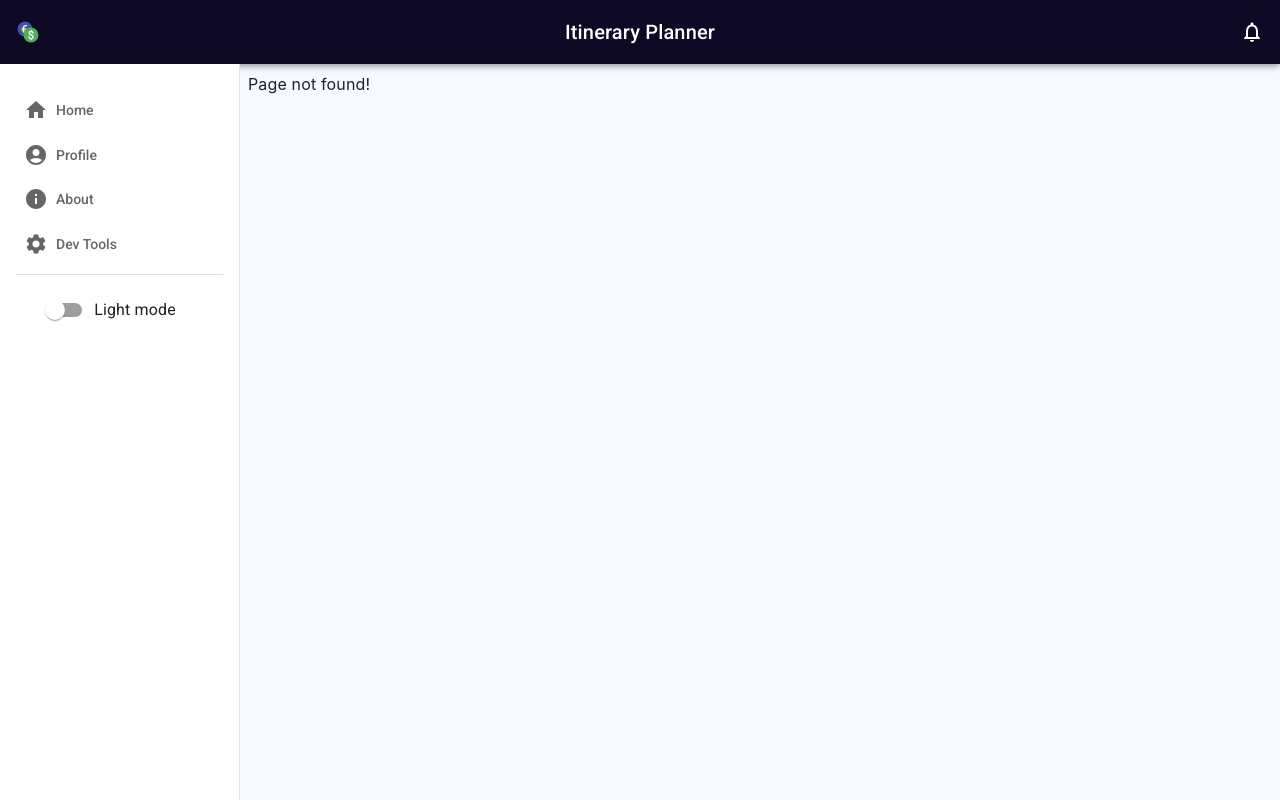
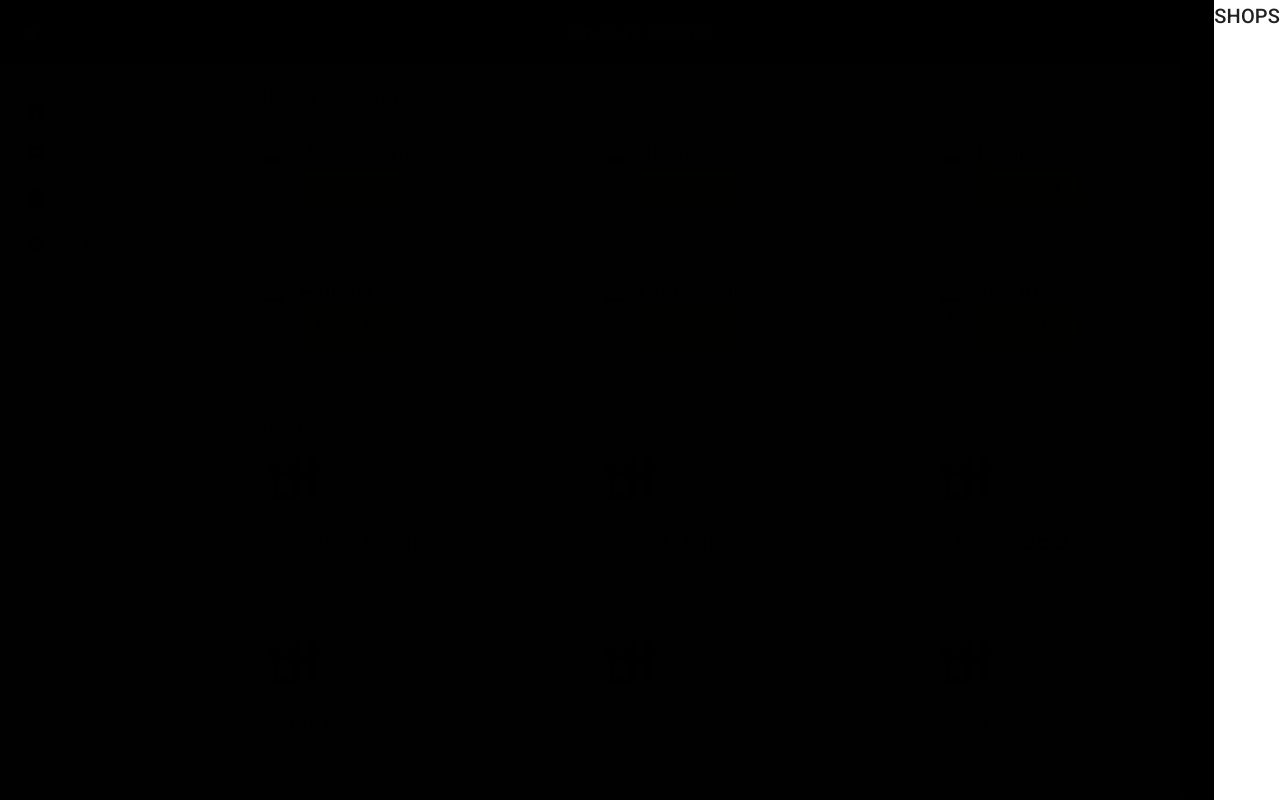
Before and after one commit to lydialawli/itinerary-planner-ly, a React (Create React App) app: page /dashboard/store_001 in a window 1280 px wide. Before the commit this address had no page. Shown: the top 800 px of the page. Built offline with nearby package versions, Linux system fonts and the light colour scheme.

Commit message:
add drawer onClick Shop

```diff
--- a/src/App.tsx
+++ b/src/App.tsx
@@ -1,5 +1,5 @@
 import { AppStore } from './appContext'
-import { Route, Switch, BrowserRouter } from 'react-router-dom'
+import { Route, Switch, BrowserRouter, Redirect } from 'react-router-dom'
 import { Welcome, About, NotFound, Home } from './pages'
 import { PrivateLayout } from './routes/Layout'
 
@@ -20,7 +20,10 @@ const App = () => {
             <BrowserRouter>
               <PrivateLayout>
                 <Switch>
-                  <Route path="/" exact component={Home} />
+                  <Route exact path="/">
+                    <Redirect to="/dashboard" />
+                  </Route>
+                  <Route path="/dashboard/:shopId?" exact component={Home} />
                   <Route path="/welcome" component={Welcome} />
                   <Route path="/about" component={About} />,
                   <Route component={NotFound} />
--- a/src/components/ShopCard.tsx
+++ b/src/components/ShopCard.tsx
@@ -1,19 +1,31 @@
 import React, { ReactElement } from 'react'
-import { Paper, Typography, Grid, Box, Card, CardContent, CardMedia, Avatar, Chip } from '@mui/material'
-
+import { Link as RouterLink, useParams, useHistory } from 'react-router-dom'
+import { Paper, Link, Typography, Grid, Box, Card, CardContent, CardMedia, Avatar, Chip } from '@mui/material'
 import { Theme, useTheme } from '@mui/material/styles'
 import makeStyles from '@mui/styles/makeStyles'
 import { Store } from '../interactions/reducers/containerReducer'
 import storePng from '../assets/store-icon.png'
 import recipient1 from '../assets/Container-format-1.png'
+import ShopOverlay from './ShopDetailOverlay'
+
+interface ParamTypes {
+  shopId: string
+}
 
 const ShopCard = (shop: Store): ReactElement => {
   const classes = useStyles()
+  const history = useHistory()
   const theme = useTheme()
+  const { shopId } = useParams<ParamTypes>()
 
   return (
     <Grid item xs={8} sm={4}>
-      <Card elevation={0} sx={{ display: 'flex', maxWidth: '250px', padding: theme.spacing(1) }}>
+      <Link to={`/dashboard/${shop.id}`} component={RouterLink}>
+        <Card
+          onClick={() => console.log('yo')}
+          elevation={0}
+          sx={{ display: 'flex', maxWidth: '250px', padding: theme.spacing(1) }}
+        >
           <Box sx={{ display: 'flex', flexDirection: 'column' }}>
             <CardMedia component="img" sx={{ width: 60 }} image={storePng} alt="shop" />
             <CardContent sx={{ flex: '1 0 auto' }}>
@@ -32,6 +44,8 @@ const ShopCard = (shop: Store): ReactElement => {
             </CardContent>
           </Box>
         </Card>
+      </Link>
+      {shopId && <ShopOverlay shop={shop} onClose={() => history.push('/dashboard')} />}
     </Grid>
   )
 }
--- /dev/null
+++ b/src/components/ShopDetailOverlay.tsx
@@ -0,0 +1,37 @@
+import React, { ReactElement } from 'react'
+import { useSelector } from 'react-redux'
+import { StoreState, Container, Store } from '../interactions/reducers/containerReducer'
+import { Paper, Link, Drawer, Typography, Grid, Box, Card, CardContent, CardMedia, Avatar, Chip } from '@mui/material'
+import { Theme, useTheme } from '@mui/material/styles'
+import makeStyles from '@mui/styles/makeStyles'
+import storePng from '../assets/store-icon.png'
+import recipient1 from '../assets/Container-format-1.png'
+
+type Anchor = 'top' | 'left' | 'bottom' | 'right'
+
+type ShopOverlayProps = {
+  shop: Store
+  onClose: () => void
+}
+const ShopOverlay = ({ shop, onClose }: ShopOverlayProps): ReactElement => {
+  const classes = useStyles()
+  const theme = useTheme()
+
+  return (
+    <Drawer anchor="right" onClose={onClose} open={true}>
+      <Typography variant="h6">SHOPS</Typography>
+    </Drawer>
+  )
+}
+
+const useStyles = makeStyles((theme: Theme) => ({
+  paper: {
+    borderRadius: theme.spacing(2),
+    padding: theme.spacing(2),
+  },
+  grey: {
+    color: theme.palette.grey[400],
+  },
+}))
+
+export default ShopOverlay
--- a/src/pages/Home/Home.tsx
+++ b/src/pages/Home/Home.tsx
@@ -1,5 +1,5 @@
 import React, { ReactElement } from 'react'
-import { useSelector, useDispatch } from 'react-redux'
+import { useSelector } from 'react-redux'
 import { Paper, Typography, Grid, Button, Box } from '@mui/material'
 import { Theme, useTheme } from '@mui/material/styles'
 import makeStyles from '@mui/styles/makeStyles'
@@ -11,7 +11,6 @@ const Home = (): ReactElement => {
   const classes = useStyles()
   const theme = useTheme()
 
-  const dispatch = useDispatch()
   const bikeStock = useSelector<StoreState, Container[]>((state) => state.bikeStock)
   const stores = useSelector<StoreState, Store[]>((state) => state.stores)
   console.log(bikeStock, stores)
@@ -29,11 +28,9 @@ const Home = (): ReactElement => {
       </Box>
       <Box margin={theme.spacing(2)}>
         <Typography variant="h6">SHOPS</Typography>
-        {/* <Box className={classes.boxShops} justifyContent="center"> */}
         <Grid container spacing={1} justifyContent="flex-start">
           {stores && stores.length > 0 && stores.map((shop) => <ShopCard {...shop} key={shop.id} />)}
         </Grid>
-        {/* </Box> */}
       </Box>
     </Grid>
   )
@@ -45,10 +42,7 @@ const useStyles = makeStyles((theme: Theme) => ({
     boxShadow: 'rgba(99, 99, 99, 0.2) 0px 2px 8px 0px',
     margin: theme.spacing(2),
   },
-  boxShops: {
-    width: '80vw',
-    // backgroundColor: 'darkBlue',
-  },
+
   centered: {
     textAlign: 'center',
   },
```
Lines whose indentation alone changed are shown as unchanged.
